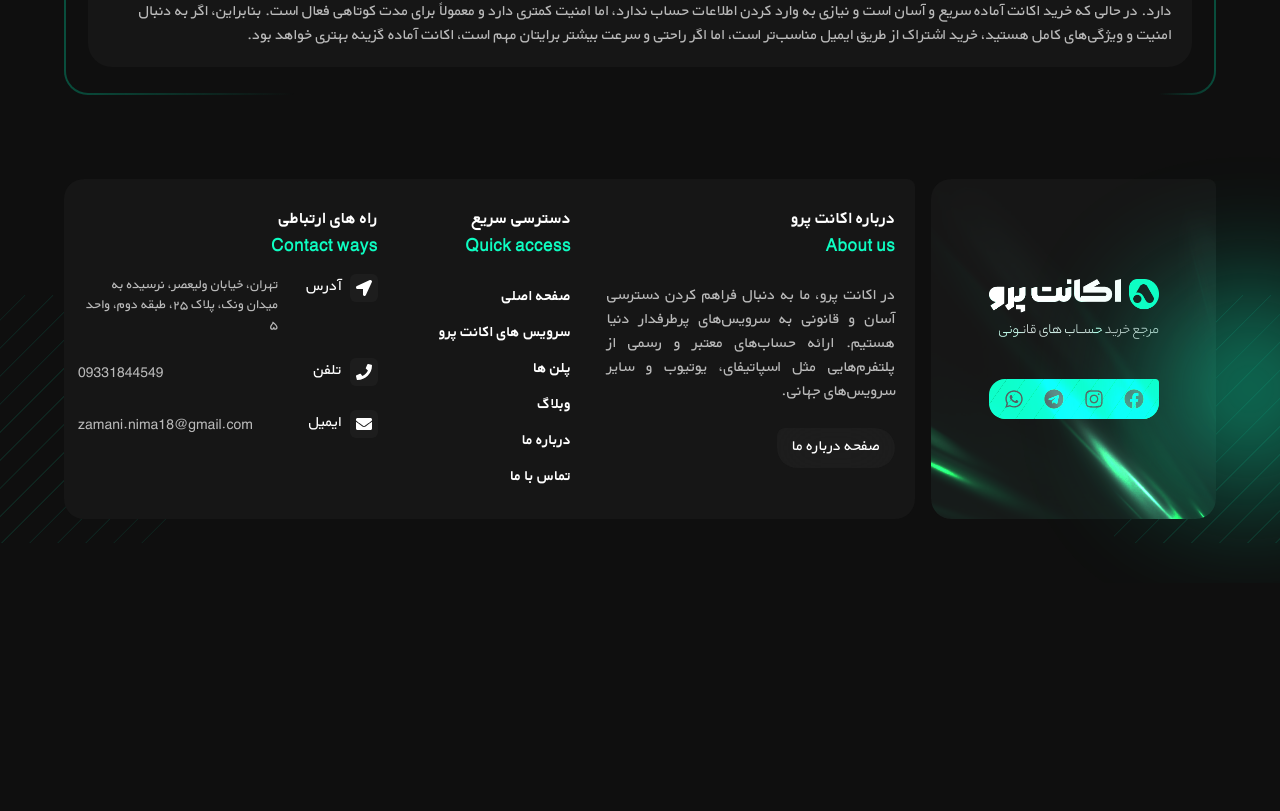
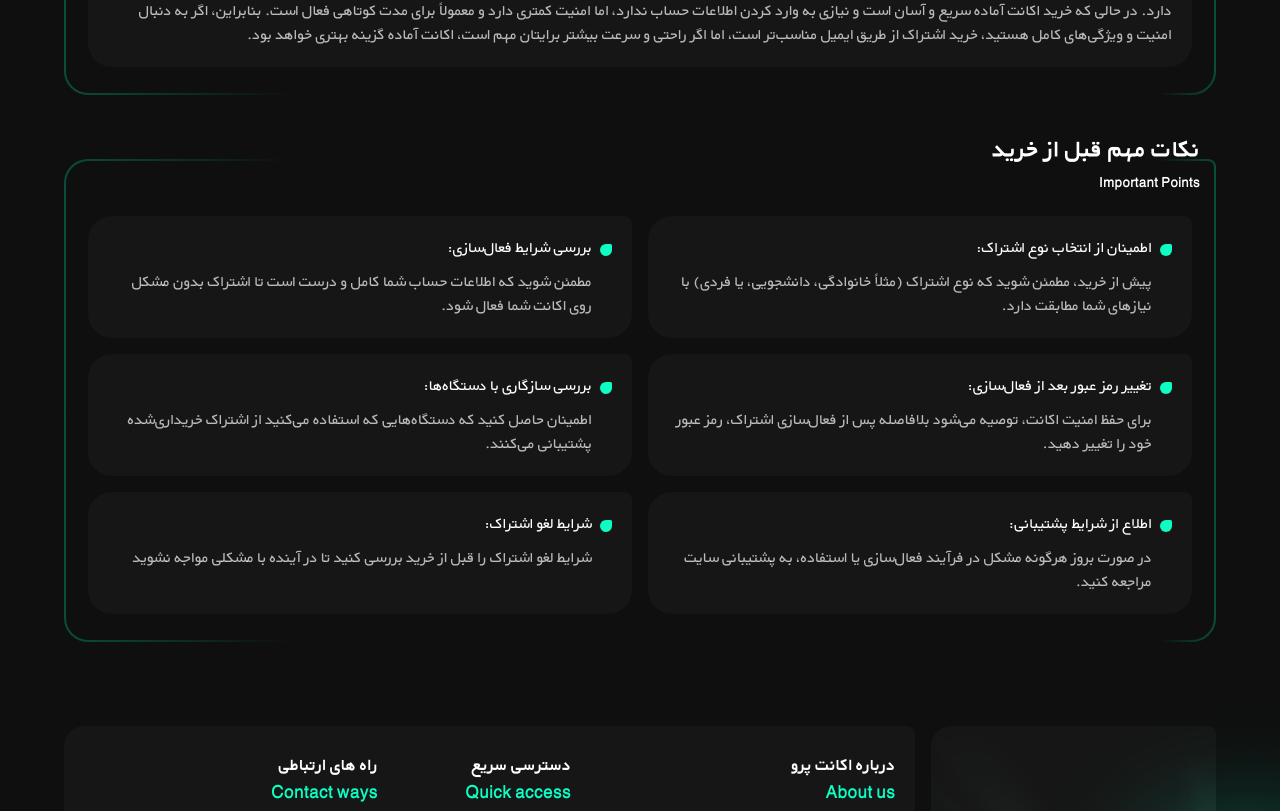
Before and after one commit to PAPAshady/account-pro, a Next.js app: page /product/1 in a window 1280 px wide. Shown: the part 3134-3945 px from the top of the page. Before the commit the page ends 3717 px from the top, so only its background shows below. Built offline with nearby package versions, Linux system fonts and the light colour scheme.

Commit message:
feat: implemented important points section for product page.

```diff
--- a/src/app/(site)/product/[shortName]/page.jsx
+++ b/src/app/(site)/product/[shortName]/page.jsx
@@ -3,6 +3,7 @@ import Navigation from '@templates/product/Navigation/Navigation';
 import Introduction from '@templates/product/Introduction/Introduction';
 import Plans from '@templates/product/Plans/Plans';
 import ActivationMethods from '@templates/product/ActivationMethods/ActivationMethods';
+import ImportantPoints from '@templates/product/ImportantPoints/ImportantPoints';
 
 export default function Product() {
   return (
@@ -12,6 +13,7 @@ export default function Product() {
       <Introduction />
       <Plans />
       <ActivationMethods />
+      <ImportantPoints />
     </div>
   );
 }
--- /dev/null
+++ b/src/components/templates/product/ImportantPoints/ImportantPoints.jsx
@@ -0,0 +1,37 @@
+import { productActivationImportantPoints as importantPoints } from '@/data';
+
+export default function ImportantPoints() {
+  return (
+    <div id="important-points">
+      <div className="relative">
+        <div
+          className="absolute top-7 -z-1 size-full rounded-3xl rounded-tr-lg border-2 border-transparent"
+          style={{
+            background:
+              'linear-gradient(#0F0F0F, #0F0F0F) padding-box, linear-gradient(to right, #094e3d 0%, rgba(0, 0, 0, 0) 20%, rgba(0, 0, 0, 0) 95%, #094e3d 100%) border-box',
+          }}
+        ></div>
+        <div className="mb-3 space-y-1 px-4 font-bold">
+          <h3 className="text-xl lg:text-[26px]">نکات مهم قبل از خرید</h3>
+          <p className="text-sm">Important Points</p>
+        </div>
+        <div className="px-4 pt-2 md:px-6 md:pt-3 md:pb-0">
+          <div className="grid grid-cols-1 gap-4 md:grid-cols-2">
+            {importantPoints.map((point) => (
+              <div
+                key={point.id}
+                className="bg-foreground flex gap-2 rounded-3xl rounded-tr-lg p-5"
+              >
+                <span className="bg-primary mt-2 size-3 shrink-0 rounded-lg rounded-tr-xs"></span>
+                <div>
+                  <p className="mb-2.5">{point.title}:</p>
+                  <p className="text-paragraph text-sm lg:text-base">{point.description}</p>
+                </div>
+              </div>
+            ))}
+          </div>
+        </div>
+      </div>
+    </div>
+  );
+}
--- a/src/components/templates/product/Plans/Plans.jsx
+++ b/src/components/templates/product/Plans/Plans.jsx
@@ -17,8 +17,8 @@ export default function Plans() {
         </div>
         <div className="space-y-10 px-4 pt-2 md:px-6 md:pt-3 md:pb-0">
           <p className="text-paragraph lg:text-lg">
-            سپاتیفای چندین نوع اشتراک پرمیوم ارائه می‌دهد که هر کدام برای گروه خاصی از کاربران طراحی
-            شده است. <br /> در ادامه، انواع اشتراک‌ها و ویژگی‌های آن‌ها توضیح داده شده است.
+            سپاتیفای چندین نوع اشتراک پرمیوم ارائه می‌دهد که هر کدام برای گروه خxاصی از کاربران
+            طراحی شده است. <br /> در ادامه، انواع اشتراک‌ها و ویژگی‌های آن‌ها توضیح داده شده است.
           </p>
 
           <div className="grid grid-cols-1 gap-4 sm:grid-cols-2 lg:grid-cols-3 lg:gap-6">
--- a/src/data.js
+++ b/src/data.js
@@ -89,7 +89,7 @@ export const productPlans = [
         description: 'تمام اعضا می‌توانند بدون مزاحمت تبلیغات، موسیقی گوش دهند.',
       },
       {
-        id: 1,
+        id: 2,
         title: 'پخش آفلاین',
         description: 'قابلیت دانلود موسیقی و گوش دادن بدون نیاز به اینترنت در هرکجا که اراده کنید.',
       },
@@ -117,7 +117,7 @@ export const productPlans = [
         description: 'هر کاربر اکانت شخصی خود را با تنظیمات و پلی‌لیست‌های جداگانه دارد.',
       },
       {
-        id: 1,
+        id: 2,
         title: 'ارزان‌تر از دو اشتراک تک‌کاربره',
         description: 'برای زوج‌ها یا دوستانی که باهم زندگی می‌کنند مقرون‌به‌صرفه‌تر است.',
       },
@@ -200,3 +200,41 @@ export const newAccountActivationSteps = [
       'حالا میتوانید وارد حساب کاربری خود شده و از گوش دادن به موسیقس موردعلاقه‌‌تان لذت ببرید!',
   },
 ];
+
+export const productActivationImportantPoints = [
+  {
+    id: 1,
+    title: 'اطمینان از انتخاب نوع اشتراک',
+    description:
+      'پیش از خرید، مطمئن شوید که نوع اشتراک (مثلاً خانوادگی، دانشجویی، یا فردی) با نیازهای شما مطابقت دارد.',
+  },
+  {
+    id: 2,
+    title: 'بررسی شرایط فعال‌سازی',
+    description:
+      'مطمئن شوید که اطلاعات حساب شما کامل و درست است تا اشتراک بدون مشکل روی اکانت شما فعال شود.',
+  },
+  {
+    id: 3,
+    title: 'تغییر رمز عبور بعد از فعال‌سازی',
+    description:
+      'برای حفظ امنیت اکانت، توصیه می‌شود بلافاصله پس از فعال‌سازی اشتراک، رمز عبور خود را تغییر دهید.',
+  },
+  {
+    id: 4,
+    title: 'بررسی سازگاری با دستگاه‌ها',
+    description:
+      'اطمینان حاصل کنید که دستگاه‌هایی که استفاده می‌کنید از اشتراک خریداری‌شده پشتیبانی می‌کنند.',
+  },
+  {
+    id: 5,
+    title: 'اطلاع از شرایط پشتیبانی',
+    description:
+      'در صورت بروز هرگونه مشکل در فرآیند فعال‌سازی یا استفاده، به پشتیبانی سایت مراجعه کنید.',
+  },
+  {
+    id: 6,
+    title: 'شرایط لغو اشتراک',
+    description: 'شرایط لغو اشتراک را قبل از خرید بررسی کنید تا در آینده با مشکلی مواجه نشوید',
+  },
+];
```
